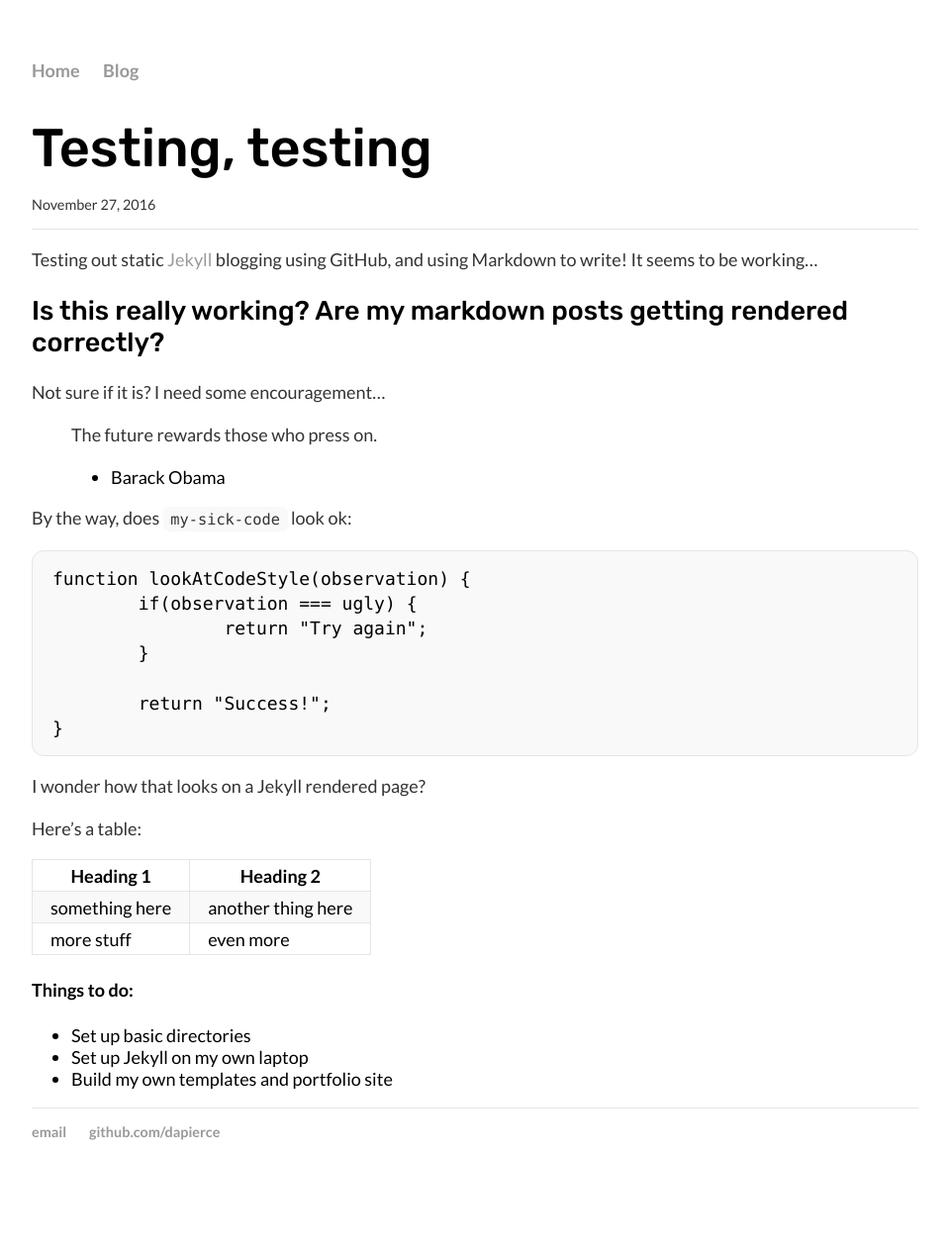
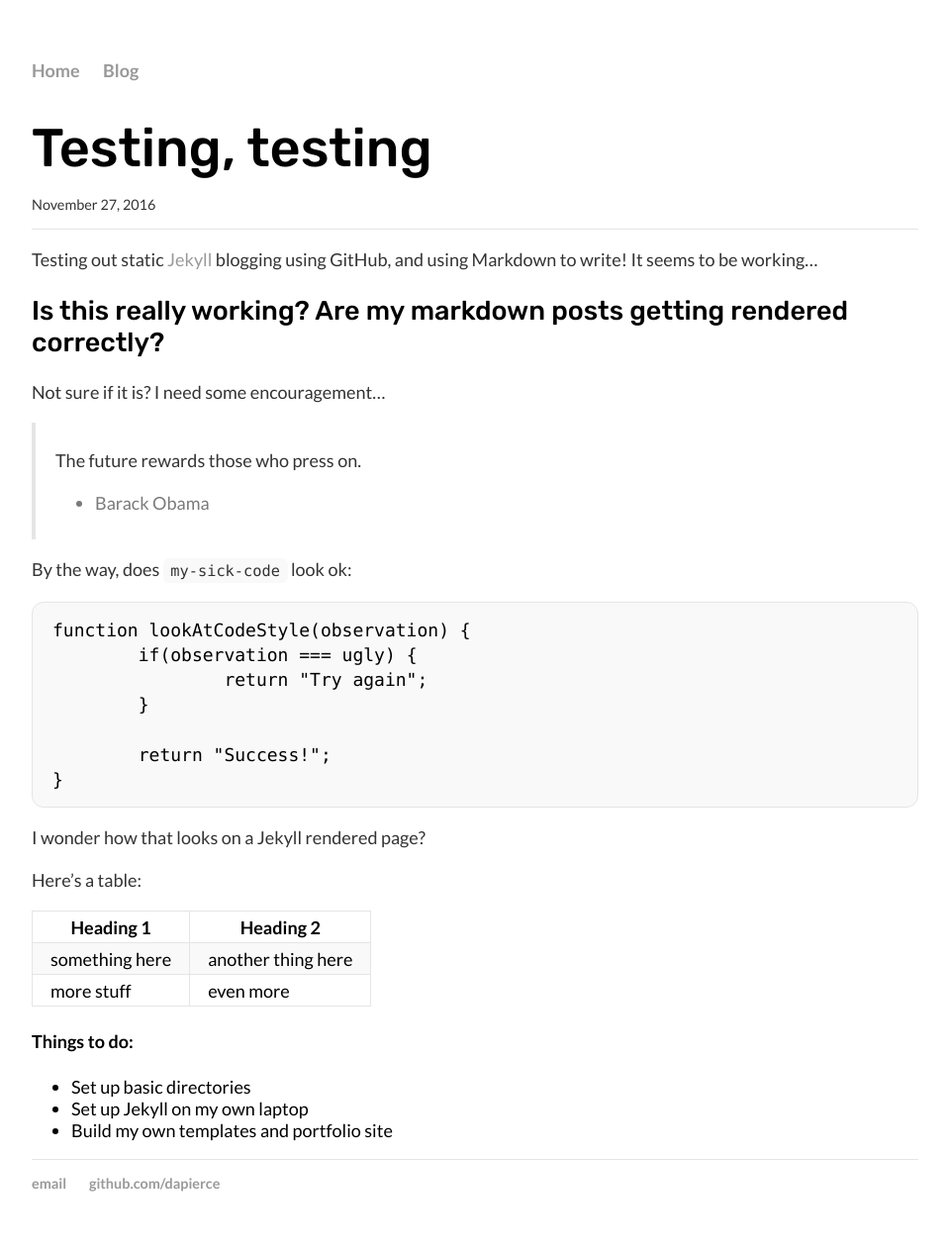
Before and after one commit to dapierce/dapierce.github.io-archive, a Jekyll site: the page built from _posts/2016-11-27-testing.md, in a window 1280 px wide. Shown: the whole page at 99% size, without its empty margins (160-1119 px from the left). Built offline with Jekyll 4.4.1, drawn with Linux system fonts in a browser that asks for light colours; before the commit the page ends 1212 px from its top, so only the background shows below that.

Commit message:
Adding blockquote css based on Hyde Jekyll theme

```diff
--- a/css/main.css
+++ b/css/main.css
@@ -66,6 +66,24 @@ ul.posts li {
   }
 }
 
+/* Quotes */
+
+blockquote {
+  padding: .5rem 1rem;
+  margin: .8rem 0;
+  color: #7a7a7a;
+  border-left: .25rem solid #e5e5e5;
+}
+blockquote p:last-child {
+  margin-bottom: 0;
+}
+@media (min-width: 30em) {
+  blockquote {
+    padding-right: 5rem;
+    padding-left: 1.25rem;
+  }
+}
+
 /* Tables */
 
 table {
```
